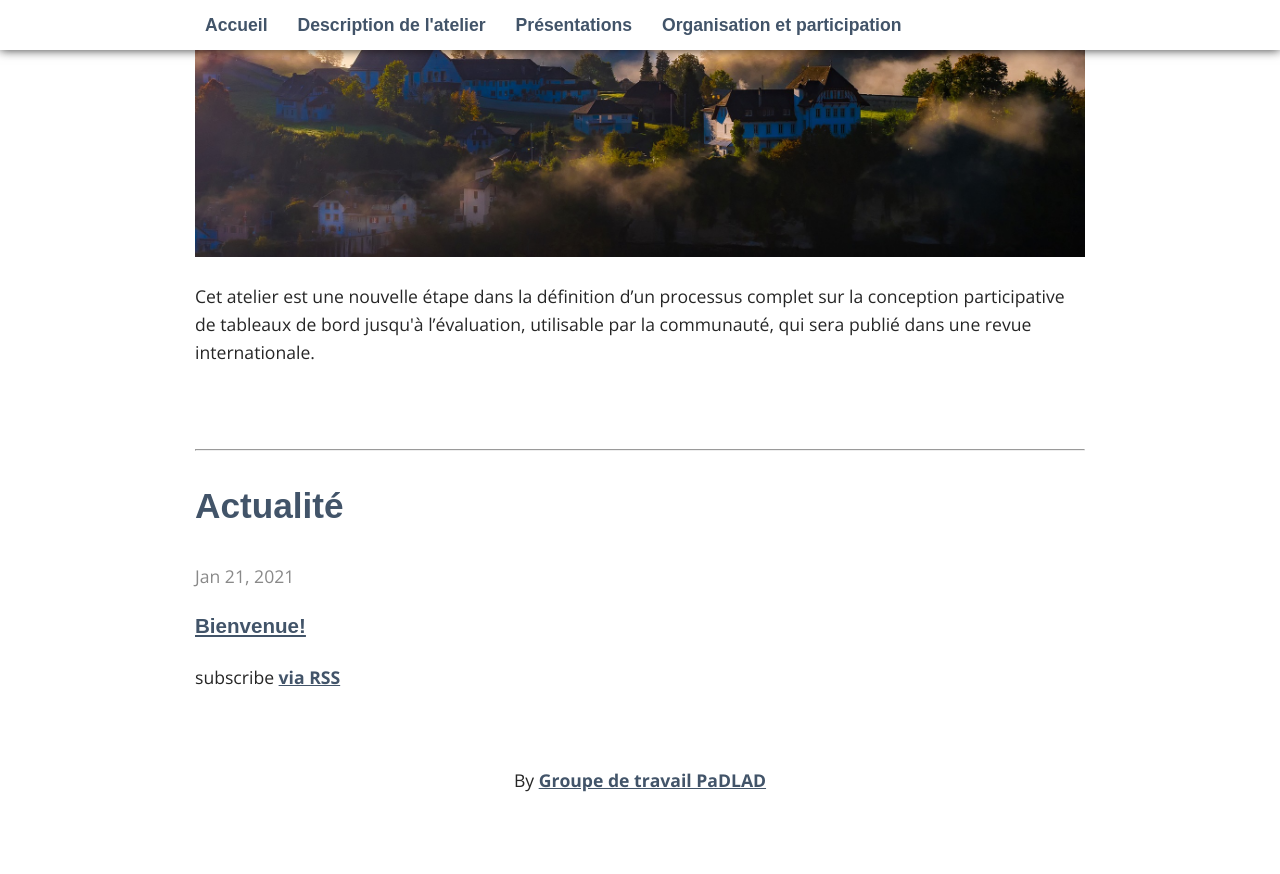
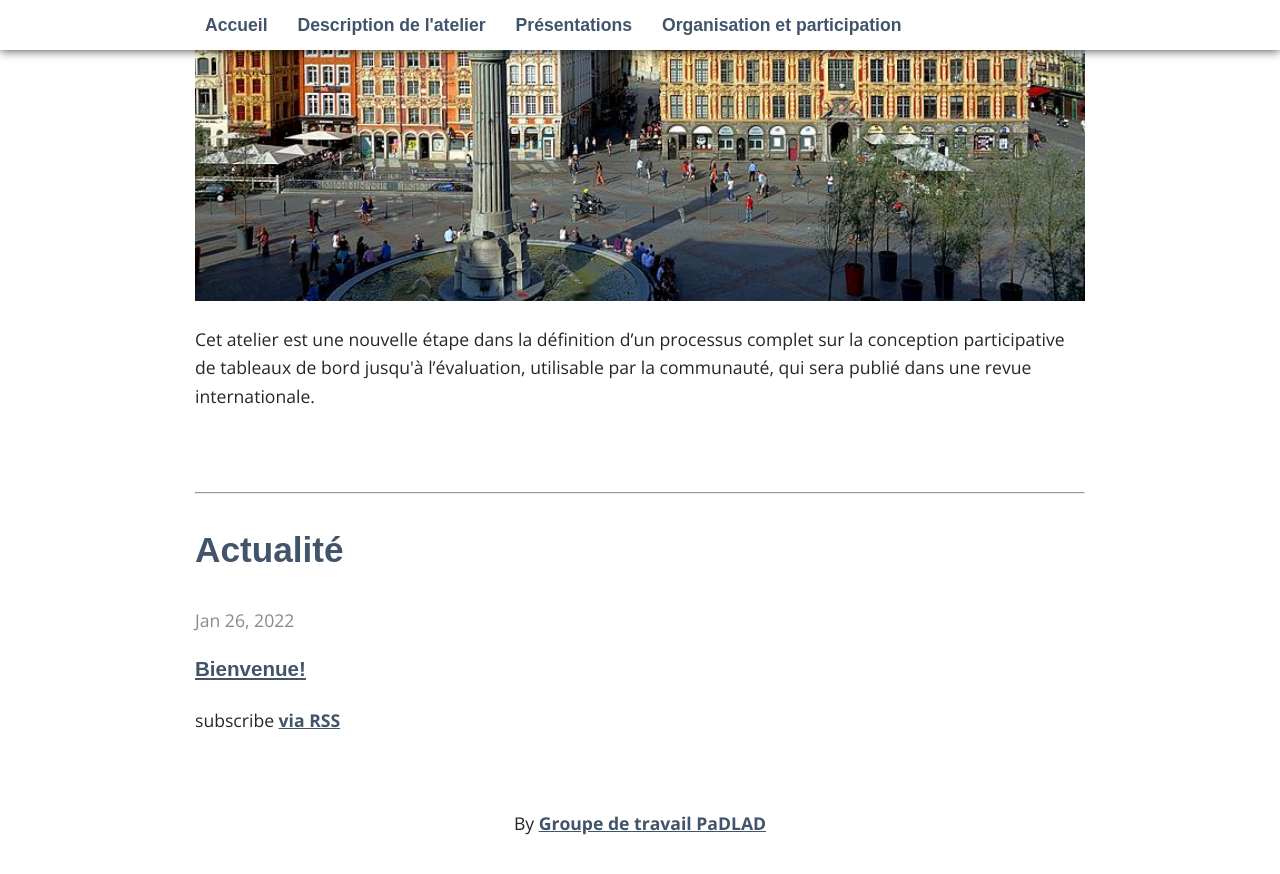
Before and after one commit to padlad/EIAH2025, a Jekyll site: the page built from index.html, in a window 1280 px wide and 900 px high, scrolled down 754 px. Shown: the top 874 px of the window. Built offline with Jekyll 4.4.1, drawn with Linux system fonts in a browser that asks for light colours; some web fonts are replaced.

Commit message:
refs and assets update

```diff
--- a/_posts/2022-01-26-bienvenu-sur-atelier.markdown
+++ b/_posts/2022-01-26-bienvenu-sur-atelier.markdown
@@ -1,7 +1,7 @@
 ---
 layout: post
 title:  "Bienvenue!"
-date:   2021-01-21 00:10:45
+date:   2022-01-26 11:10:45
 categories: welcome
 ---
 Bienvenue sur le site de l'atelier Conception et évaluation de tableaux de bord d’apprentissage".
--- a/index.html
+++ b/index.html
@@ -7,7 +7,7 @@ layout: default
     L'atelier "Conception et évaluation de tableaux de bord d’apprentissage" est organisé dans le cadre des <a href="https://blog.hepfr.ch/eiah2021/" target="_blank">neuvièmes rencontres jeunes chercheurs en EIAH (RJC EIAH 2022)</a> qui auront lieu à Lille du 9 au 11 mai 2022. Pour s'inscrire et y prendre part, merci de se rendre sur le site de la conférence en suivant le lien :
     <a href="https://rjc-eiah-2022.univ-lille.fr/tarifs-et-inscriptions" target="_blank">https://rjc-eiah-2022.univ-lille.fr/tarifs-et-inscriptions</a>
   </p>
-  <img src="img/fribourg.jpg">
+  <img src="img/lille.jpg">
 <p>
   Cet atelier est une nouvelle étape dans la définition d’un processus complet sur la conception participative de tableaux de bord jusqu'à l’évaluation, utilisable par la communauté, qui sera publié dans une revue internationale.
 </p>
```
Also changed, not shown: img/fribourg.jpg (deleted), img/lille.jpg (added), 2 other files.
